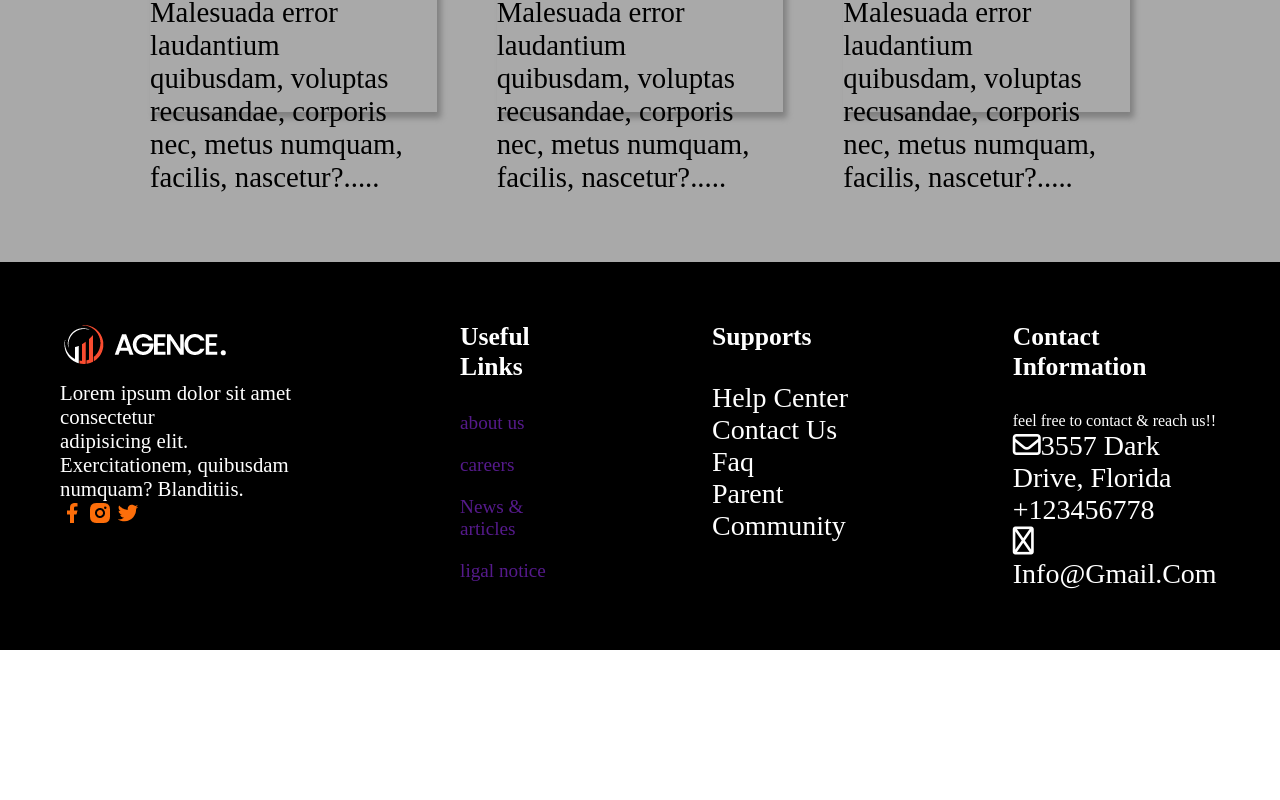
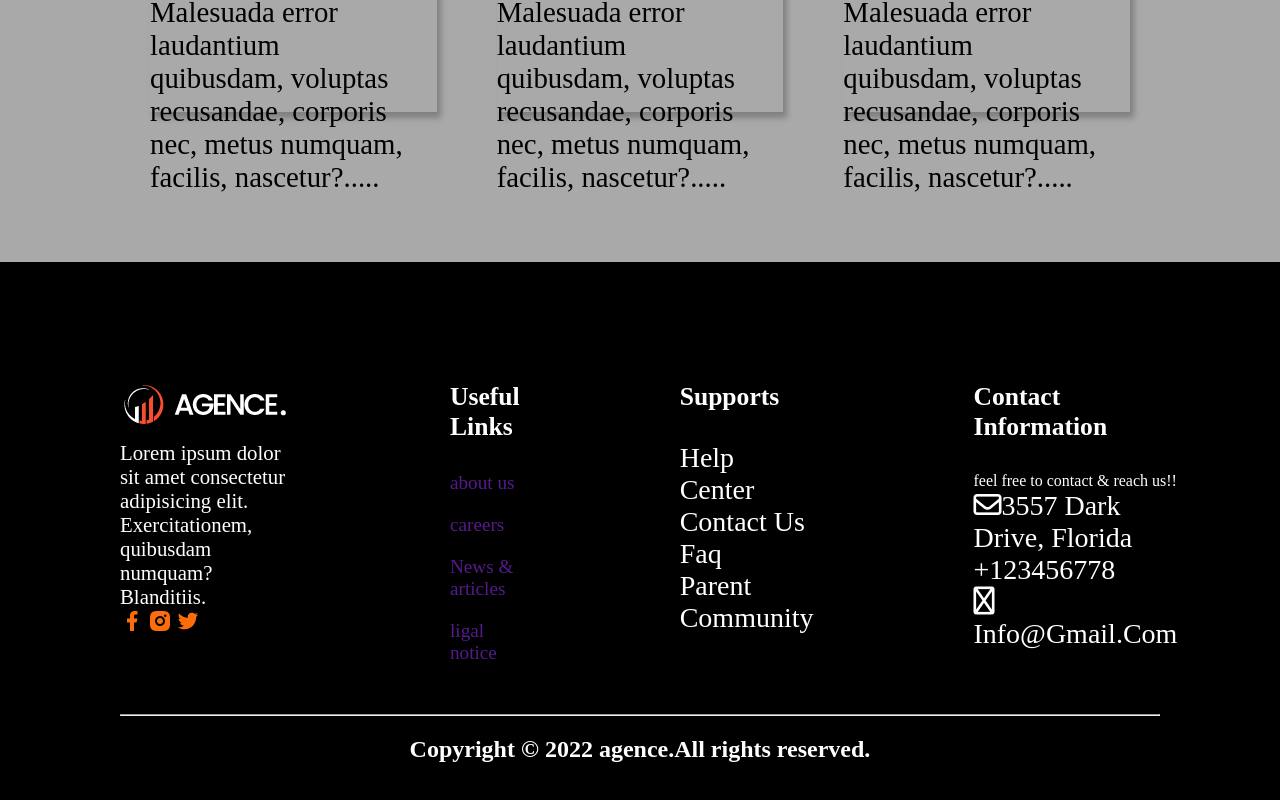
Before and after one commit to tahmid456/digital-agency-portfolio, a plain HTML site: page digital-agency-developer/index.html in a window 1280 px wide. Shown: the part 2835-3635 px from the top of the page. Before the commit the page ends 3485 px from the top, so only its background shows below. Drawn offline with Linux system fonts and the light colour scheme; some icons are missing.

Commit message:
website is created

```diff
--- a/digital-agency-developer/index.html
+++ b/digital-agency-developer/index.html
@@ -263,7 +263,11 @@
 
 
 </div>
+<hr class="solid-hr">
+<h2 class="copyright">
+Copyright &copy 2022 agence.All rights reserved.
 
+</h2>
 
 </footer>
 
--- a/digital-agency-developer/styles/style.css
+++ b/digital-agency-developer/styles/style.css
@@ -282,7 +282,7 @@ footer{
 
 background-color: black;
 color: white;
-padding: 60px;
+padding: 120px;
 
 }
 .footer-column{
@@ -327,3 +327,14 @@ li{
 
     text-transform: capitalize;
 }
+
+.solid-hr{
+
+margin-top: 50px;
+
+}
+.copyright{
+margin-top: 20px;
+text-align: center;
+
+}
```
